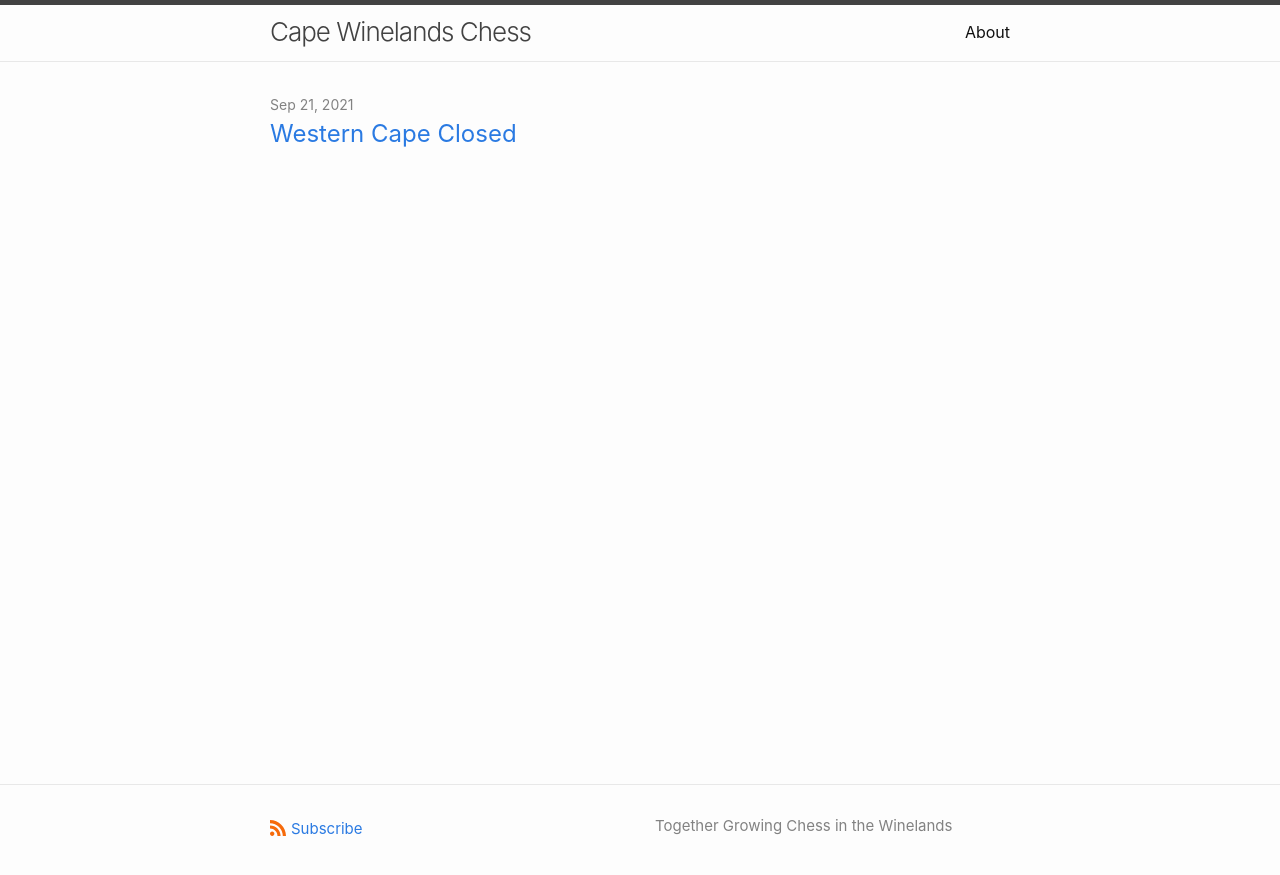
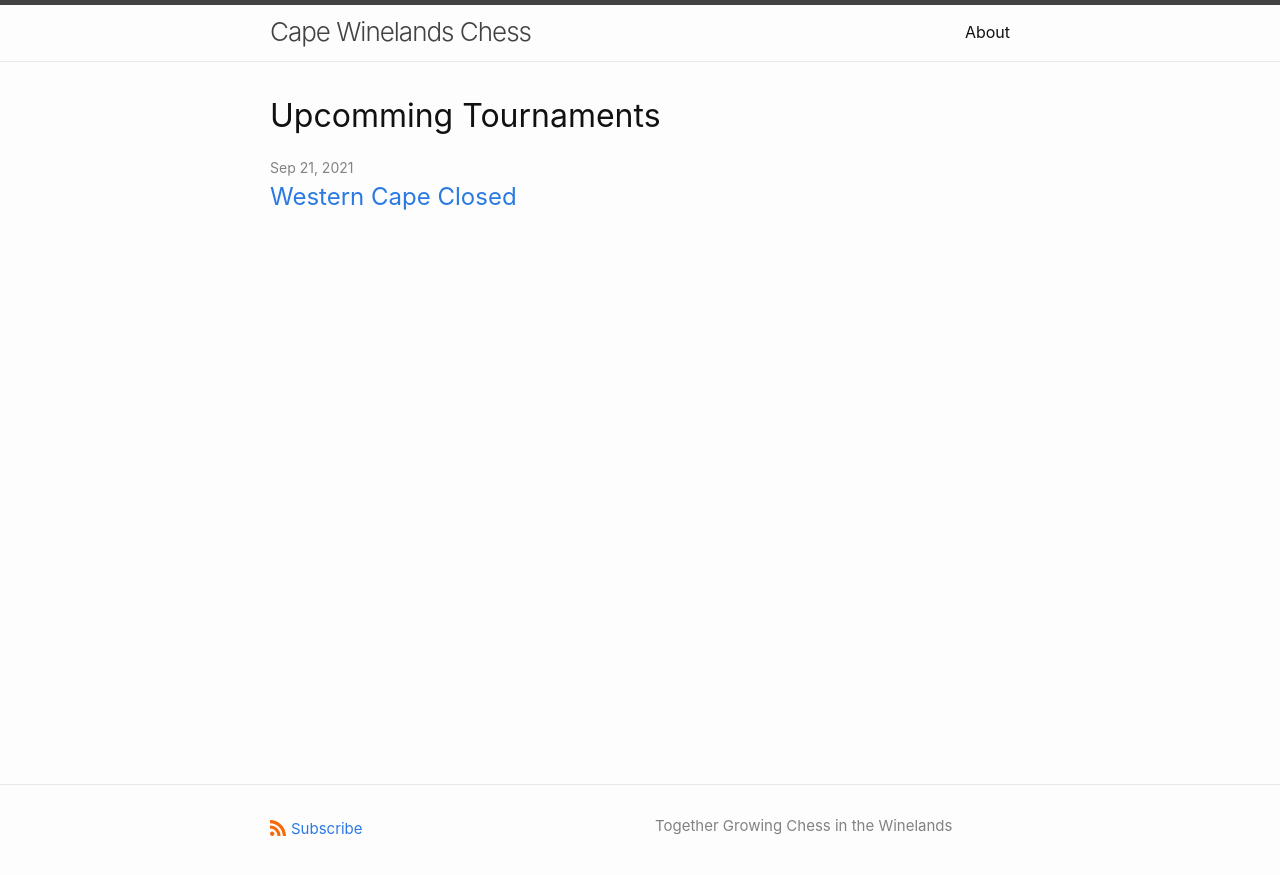
Before and after one commit to Stellenbosch-Chess/freekster, a Jekyll site: the page built from index.markdown, in a window 1280 px wide. Shown: the top 875 px of the page. Built offline with Jekyll 4.4.1, drawn with Linux system fonts in a browser that asks for light colours.

Commit message:
Update home.html

```diff
--- a/_layouts/home.html
+++ b/_layouts/home.html
@@ -16,6 +16,7 @@ layout: default
     {% assign posts = site.posts %}
   {% endif %}
 
+  <h1>Upcomming Tournaments</h1>
 
   {%- if posts.size > 0 -%}
     {%- if page.list_title -%}
```
